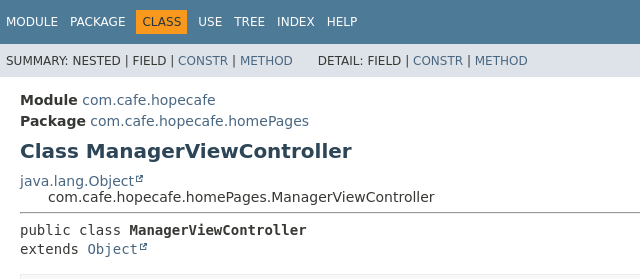
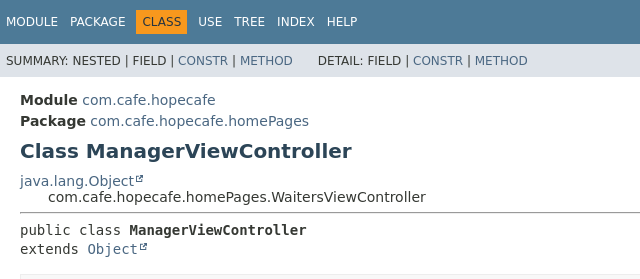
Before and after one commit to AravindMurgan/hopecafe, a plain HTML site: page doc/com.cafe.hopecafe/com/cafe/hopecafe/homePages/ManagerViewController.html in a window 1280 px wide. Shown: the top 279 px of the page, 0-640 px from the left. Drawn offline with Linux system fonts and the light colour scheme; a web font is replaced by a local one.

Commit message:
managerView

```diff
--- a/doc/com.cafe.hopecafe/com/cafe/hopecafe/homePages/ManagerViewController.html
+++ b/doc/com.cafe.hopecafe/com/cafe/hopecafe/homePages/ManagerViewController.html
@@ -74,7 +74,7 @@ loadScripts(document, 'script');</script>
 <h1 title="Class ManagerViewController" class="title">Class ManagerViewController</h1>
 </div>
 <div class="inheritance" title="Inheritance Tree"><a href="https://docs.oracle.com/en/java/javase/17/docs/api/java.base/java/lang/Object.html" title="class or interface in java.lang" class="external-link">java.lang.Object</a>
-<div class="inheritance">com.cafe.hopecafe.homePages.ManagerViewController</div>
+<div class="inheritance">com.cafe.hopecafe.homePages.WaitersViewController</div>
 </div>
 <section class="class-description" id="class-description">
 <hr>
```
Also changed, not shown: 1 other file.
